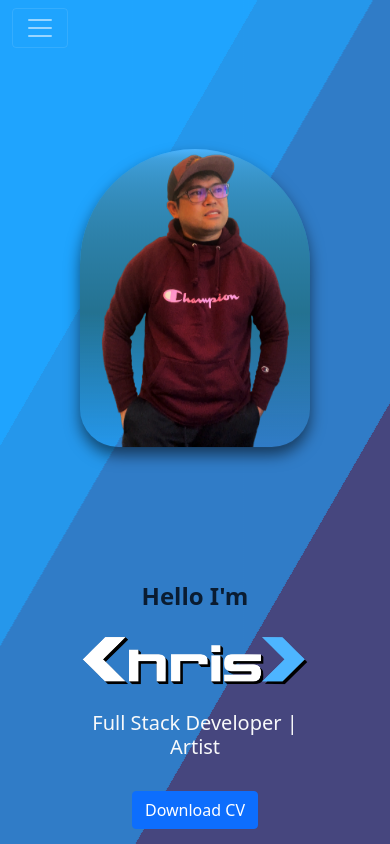
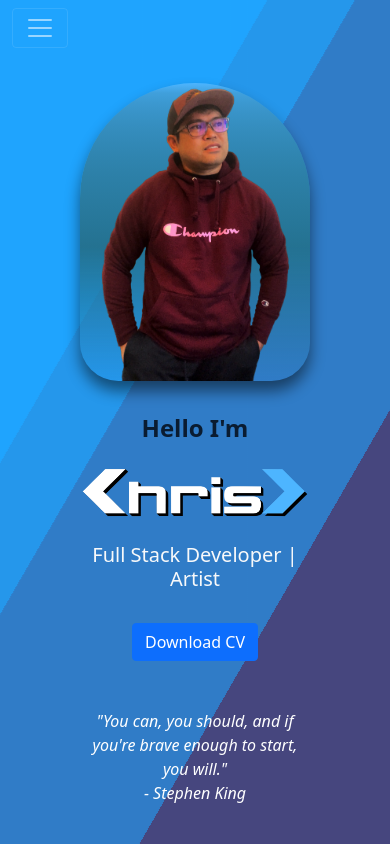
Before and after one commit to christiandc19/MyReactPortfolio, a React (Create React App) app: page / in a window 390 px wide. Shown: the top 844 px of the page. Built offline with nearby package versions, Linux system fonts and the light colour scheme.

Commit message:
fixed media queries for smaller device responsiveness

```diff
--- a/src/components/header/Header.jsx
+++ b/src/components/header/Header.jsx
@@ -13,7 +13,7 @@ const Header = () => {
             <div class="bg bg3"></div>
 
             <section className="intro__container">
-                <div className="me intro-flex2">
+                <div className="me">
                     <img src= {ME}  alt="" />
                 </div>
 
--- a/src/components/header/header.css
+++ b/src/components/header/header.css
@@ -36,7 +36,6 @@
     flex-wrap: wrap;
     text-align: center;
     gap: 3rem;
-
 }
 
 .intro_flex_items {
@@ -111,3 +110,54 @@ animation: float 3s ease-in-out infinite;
 		transform: translatey(0px);
 	}
 }
+
+/* ======================== MEDIA QUERIES FOR SMALL DEVICES ================================ */
+
+@media screen and (max-width: 600px) {
+    .container {
+        width: var(--container-width-sm);
+    }
+    .intro_flex_items {
+        margin-top: 0.5rem;
+        text-align: center;
+    }
+
+    .intro__container {
+        margin-top: 2rem;
+        gap: 1rem;
+
+    }
+}
+
+
+/* ======================== MEDIA QUERIES FOR MEDIUM DEVICES ================================ */
+
+@media screen and (min-width: 800px) {
+
+    /* gap between main image and NavBar */
+    .intro__container {
+        margin-top: 2rem;
+    }
+
+    /* gap between main image and "Hello I'm" text */
+    .intro_flex_items {
+        margin-top: 0.5rem;
+        text-align: center;
+    }
+  }
+
+
+/* ======================== MEDIA QUERIES FOR MEDIUM DEVICES ================================ */
+
+@media screen and (max-width: 1024px) {
+
+    /* gap between main image and NavBar */
+    .container {
+        width: var(--container-width-md);
+    }
+
+    /* gap between main image and "Hello I'm" text */
+    .intro__container {
+        margin-top: 2rem;
+    }
+}
--- a/src/index.css
+++ b/src/index.css
@@ -105,14 +105,14 @@ img {
 
 /* ======================== MEDIA QUERIES FOR MEDIUM DEVICES ================================ */
 
-@media screen and (max-width: 1024px) {
+/* @media screen and (max-width: 1024px) {
     .container {
         width: var(--container-width-md);
     }
     section {
         margin-top: 6rem;
     }
-}
+} */
 
 /* ======================== MEDIA QUERIES FOR SMALL DEVICES ================================ */
 
```
Also changed, not shown: 8 other files (tests, documents, lock files or other folders).
